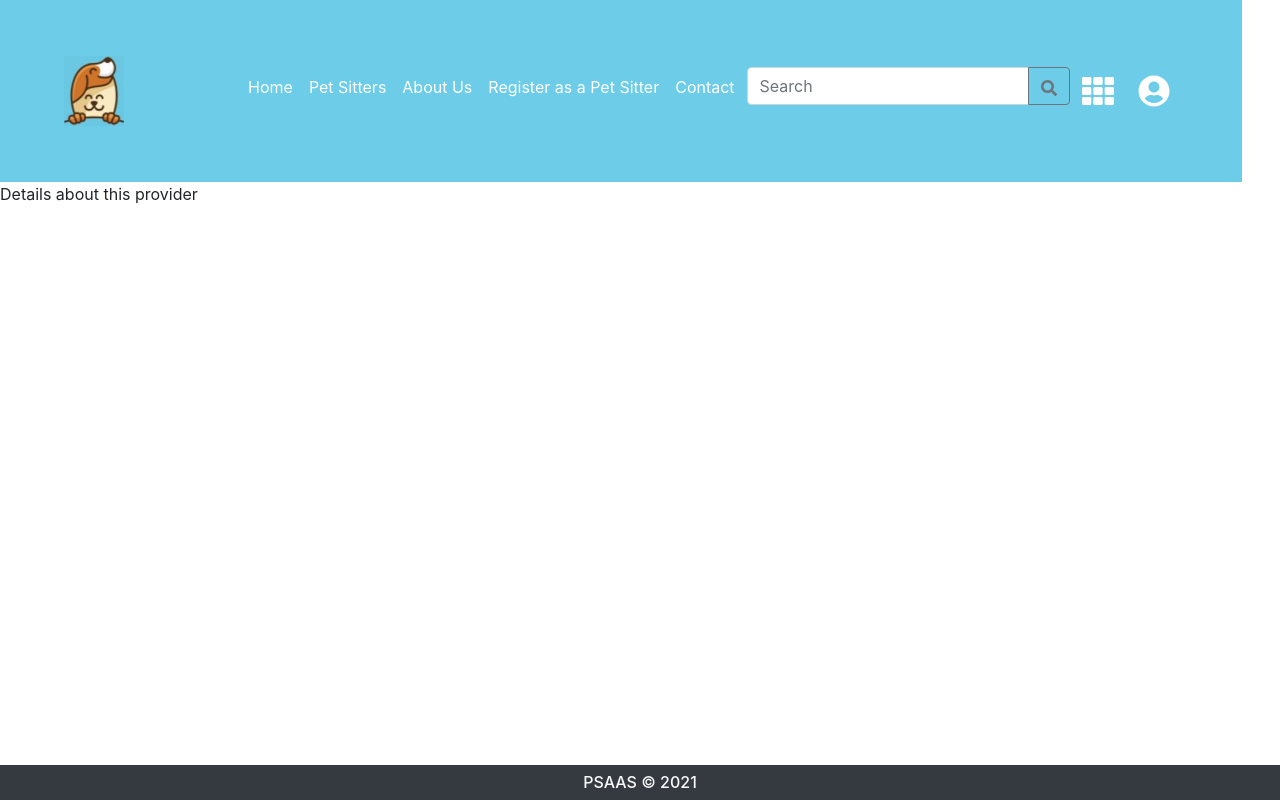
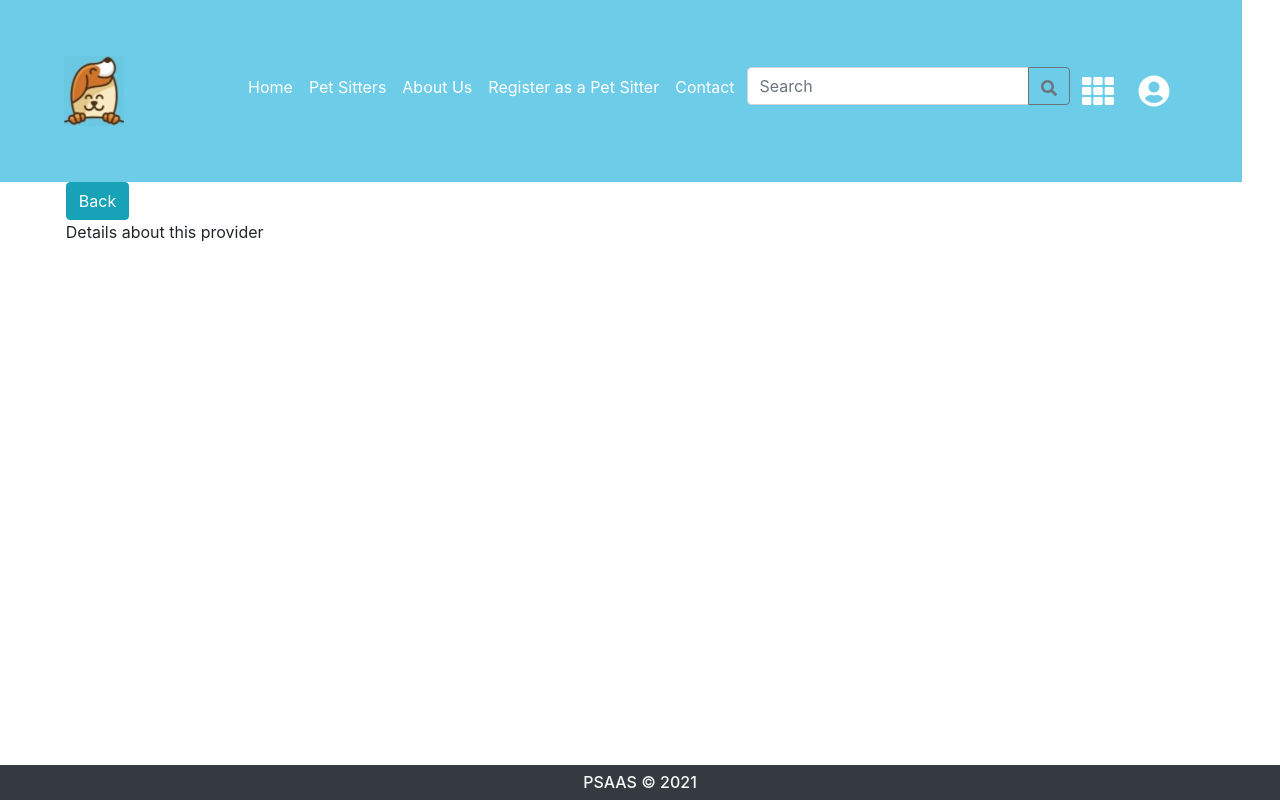
Before and after one commit to ayelet/PSAAS, a React (Create React App) app in the folder client/: page /ProviderDetailsPage in a window 1280 px wide. Built offline with nearby package versions, Linux system fonts and the light colour scheme.

Commit message:
saving work

```diff
--- a/client/package.json
+++ b/client/package.json
@@ -8,6 +8,7 @@
     "@testing-library/user-event": "^12.8.3",
     "axios": "^0.21.1",
     "bootstrap": "^4.6.0",
+    "history": "^5.0.0",
     "prop-types": "^15.7.2",
     "react": "^17.0.2",
     "react-bootstrap": "^1.5.2",
@@ -15,9 +16,12 @@
     "react-datepicker": "^3.8.0",
     "react-dom": "^17.0.2",
     "react-icons": "^4.2.0",
+    "react-redux": "^7.2.4",
     "react-router-dom": "^5.2.0",
     "react-scripts": "4.0.3",
     "reactstrap": "^8.9.0",
+    "redux": "^4.1.0",
+    "redux-thunk": "^2.3.0",
     "web-vitals": "^1.1.2"
   },
   "scripts": {
--- a/client/src/Pages/IndexPage/IndexPage.jsx
+++ b/client/src/Pages/IndexPage/IndexPage.jsx
@@ -10,7 +10,7 @@ import HomePage from "../HomePage/HomePage";
 import Login from "../LogIn/LogIn";
 import useToken from "../../App/useToken";
 import { ProvidersPage } from "../ProvidersPage/ProvidersPage";
-import ProviderDetailsPage from "../ProviderDetailsPage/ProviderDetailsPage";
+import {ProviderDetailsPage} from "../ProviderDetailsPage/ProviderDetailsPage";
 import RegistrationPage from "../RegistrationPage/RegistrationPage";
 // import ProductDetail from "../Product/ProductDetail";
 // import NutritionCalculaotr from "./NutritionCalculator/NutritionCalculaotr";
--- a/client/src/Pages/ProviderDetailsPage/ProviderDetailsPage.jsx
+++ b/client/src/Pages/ProviderDetailsPage/ProviderDetailsPage.jsx
@@ -1,9 +1,23 @@
 import "./ProviderDetailsPage.css";
-
+import { createBrowserHistory } from "history";
 import React from "react";
 
-const ProviderDetailsPage = () => {
-  return <div>Details about this provider</div>;
+import { Container } from "react-bootstrap";
+
+const browserHistory = createBrowserHistory();
+export const ProviderDetailsPage = (props) => {
+  const handleClick = () => {
+    browserHistory.push("/Providers");
+  };
+  console.log("details about a certain provider");
+  return (
+    <Container className="details">
+      <button onClick={handleClick} className="btn btn-info">
+        Back
+      </button>
+      <div className="provider-details-content">
+        Details about this provider
+      </div>
+    </Container>
+  );
 };
-
-export default ProviderDetailsPage;
--- a/client/src/components/NavigationMenu/NavigationMenu.jsx
+++ b/client/src/components/NavigationMenu/NavigationMenu.jsx
@@ -74,6 +74,7 @@ function NavigationMenu(props) {
               <FaUserCircle className="login-icon ml-2" />
             </Link>
           </li>
+
           {/*  <li className="nav-item">
             <Link to="/Cart" className="nav-link text-white">
               <FaShoppingCart className="cart-icon" />
--- a/client/src/components/ProviderCard/ProviderCard.jsx
+++ b/client/src/components/ProviderCard/ProviderCard.jsx
@@ -7,19 +7,6 @@ import { Link } from "react-router-dom";
 import { CSSTransition, TransitionGroup } from "react-transition-group";
 import { FaHeart } from "react-icons/fa";
 import providers1 from "./provider.json";
-
-// try {
-//   const baseUrl = "http://localhost:5001/bank/users/";
-//       axios.get(baseUrl).then(function (response) {
-//         console.log(response);
-//         setAccounts(response.data);
-//         console.log(accounts);
-//       });
-//     } catch (err) {
-//       console.log(err);
-//     }
-//     // eslint-disable-next-line react-hooks/exhaustive-deps
-//   }, []);
 
 const ProviderCard = () => {
   const [providers, setProviders] = useState([]);
@@ -61,7 +48,7 @@ const ProviderCard = () => {
             {provider.serviceTypes.map((service) => service.serviceType + " ")}
           </Card.Subtitle> */}
           <Card.Text>{provider.address.city}</Card.Text>
-          <Link to="/ProviderDetailsPage ">
+          <Link to="/ProviderDetailsPage " id={provider._id}>
             <Button variant="info" className="text-center">
               Details
             </Button>
```
Also changed, not shown: 1 other file (tests, documents, lock files or other folders).
